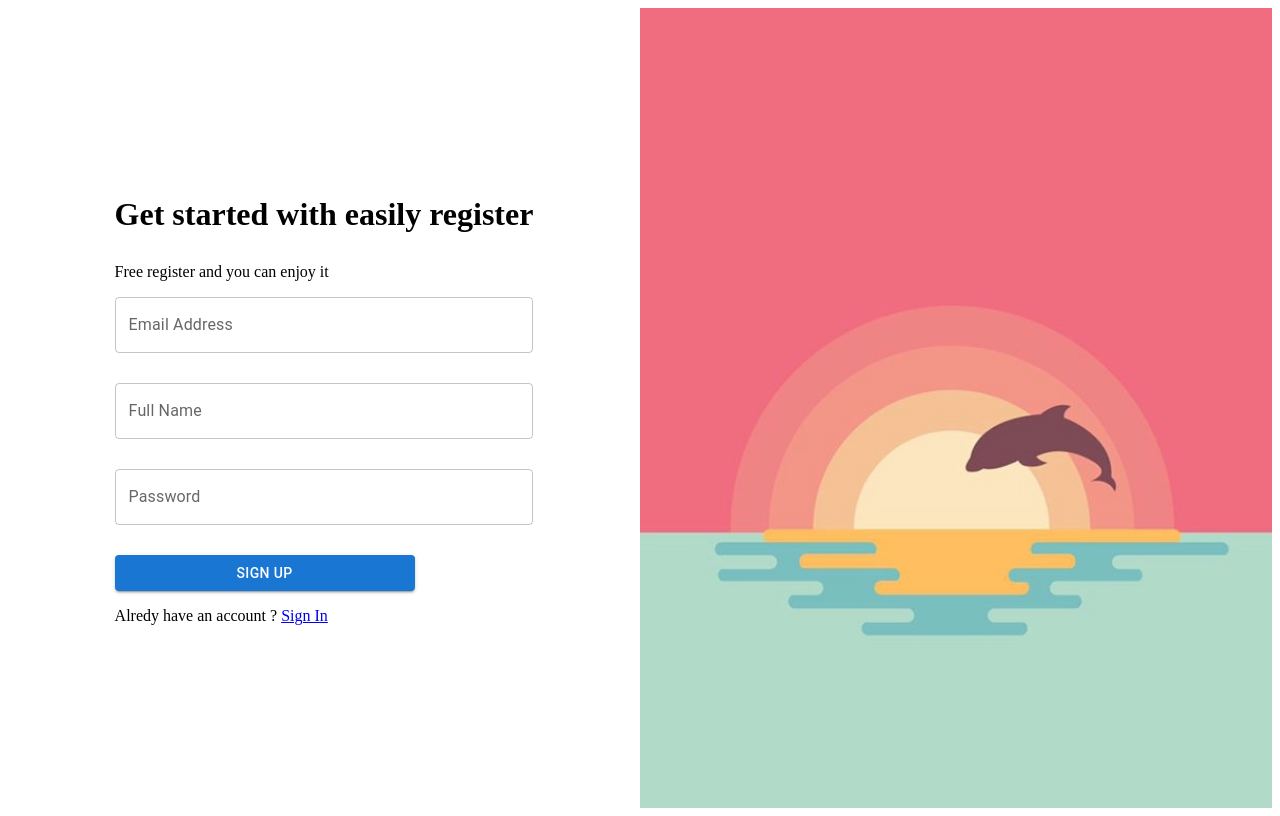
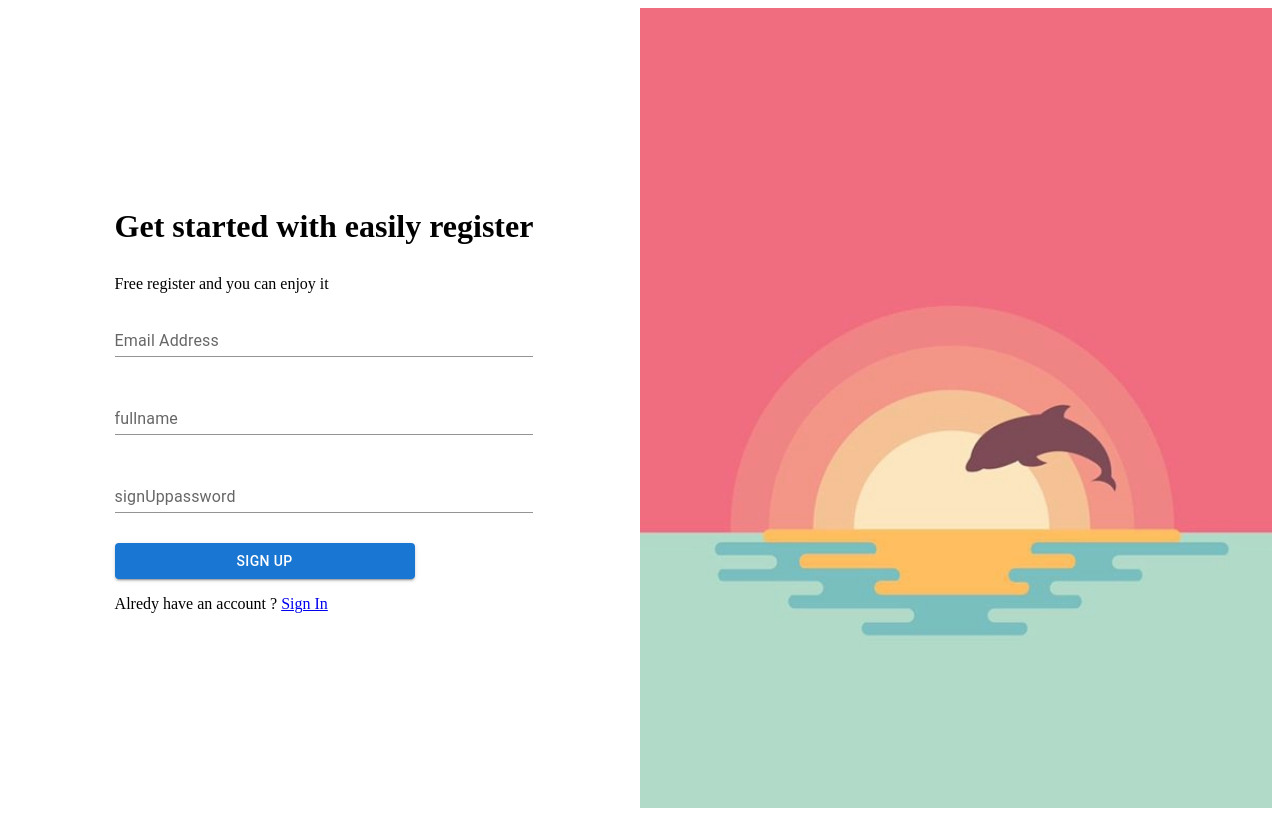
Before and after one commit to pronobiswas/alap, a React (Vite) app: page /reg in a window 1280 px wide. Built offline with nearby package versions, Linux system fonts and the light colour scheme.

Commit message:
validate Regestetion form

```diff
--- a/src/pages/auth/Regestetion.jsx
+++ b/src/pages/auth/Regestetion.jsx
@@ -4,10 +4,10 @@ import Box from '@mui/material/Box';
 import Paper from '@mui/material/Paper';
 import Grid from '@mui/material/Grid';
 import TextField from '@mui/material/TextField';
-import { FcGoogle } from "react-icons/fc";
 import Button from '@mui/material/Button';
 
-
+import { useFormik } from 'formik';
+import * as Yup from 'yup';
 
 import LoginImages from '../../component/Utilities/loginImage.webp'
 import Images from '../../component/Utilities/Images';
@@ -22,6 +22,34 @@ const Item = styled(Paper)(({ theme }) => ({
 }));
 
 const Regestetion = () => {
+
+  const emailRegx = "^[A-Za-z0-9](([a-zA-Z0-9,=\.!\-#|\$%\^&\*\+/\?_`\{\}~]+)*)@(?:[0-9a-zA-Z-]+\.)+[a-zA-Z]{2,9}$"
+  const formik = useFormik({
+    initialValues: {
+      signupmail: '',
+      signUppassword: '',
+      fullname: '',
+    },
+
+    validationSchema: Yup.object({
+
+      signupmail: Yup.string()
+      .email('Invalid email address')
+      .matches(emailRegx , "Enter Your Full mail")
+      .required('Required'),
+
+      signUppassword: Yup.string()
+        .max(15, 'Must be 15 characters or less')
+        .min(5, "minum 5 charecter")
+        .required('Required')
+    }),
+
+    onSubmit: values => {
+      // alert(JSON.stringify(values, null, 2));
+      console.log(values);
+    }
+  })
+
   return (
     <>
       <div id="signUpSection">
@@ -34,16 +62,49 @@ const Regestetion = () => {
                     Get started with easily register
                   </h1>
                   <p>Free register and you can enjoy it</p>
+                  <form onSubmit={formik.handleSubmit}>
+
                     <div className="inputTxt">
-                    <TextField id="outlined-basic" label="Email Address" variant="outlined" className='inputItem'/>
+                      <TextField
+                      id="signupmail"
+                      label="Email Address"
+                      variant="standard"
+                      name="signupmail"
+                      type="email"
+                      onChange={formik.handleChange}
+                      value={formik.values.signupmail}
+                      className='inputItem'/>
+                      {formik.touched.signupmail && formik.errors.signupmail ? (
+                      <div>{formik.errors.signupmail}</div>
+                      ) : null}
                     </div>
                     <div className="inputTxt">
-                    <TextField id="outlined-basic" label="Full Name" variant="outlined" className='inputItem'/>
+                      <TextField
+                        id="fullname"
+                        label="fullname"
+                        variant="standard"
+                        name="fullname"
+                        type="text"
+                        onChange={formik.handleChange}
+                        value={formik.values.fullname}
+                        className='inputItem'/>
                     </div>
                     <div className="inputTxt">
-                    <TextField id="outlined-basic" label="Password" variant="outlined" className='inputItem'/>
+                      <TextField
+                      id="signUppassword"
+                      label="signUppassword"
+                      variant="standard"
+                      name="signUppassword"
+                      type="password"
+                      onChange={formik.handleChange}
+                      value={formik.values.signUppassword}
+                      className='inputItem'/>
+                      {formik.touched.signUppassword && formik.errors.signUppassword ? (
+                      <div>{formik.errors.signUppassword}</div>
+                      ) : null}
                     </div>
-                  <Button variant="contained" className='SignUpBtn'>Sign Up</Button>
+                    <Button variant="contained" className='SignUpBtn' type='submit'>Sign Up</Button>
+                  </form>
                   <p>
                     Alredy have an account ? <Link to="/">Sign In</Link>
                   </p>
```
Lines whose indentation alone changed are shown as unchanged.
